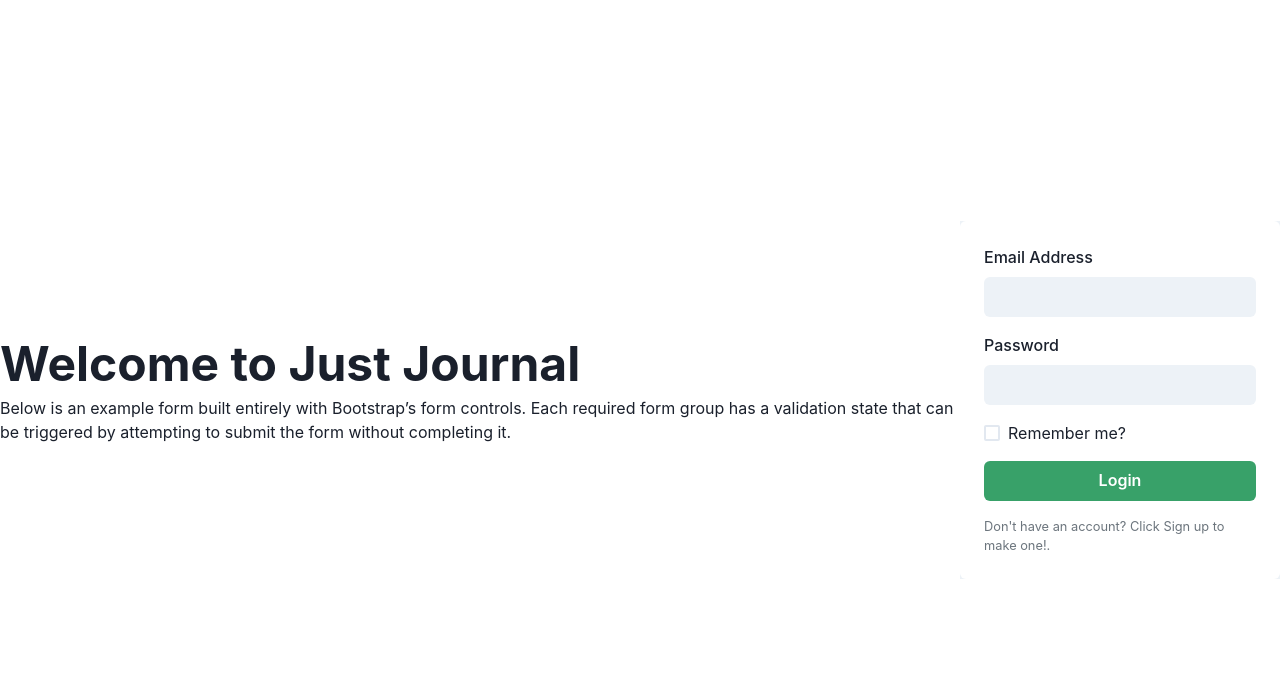
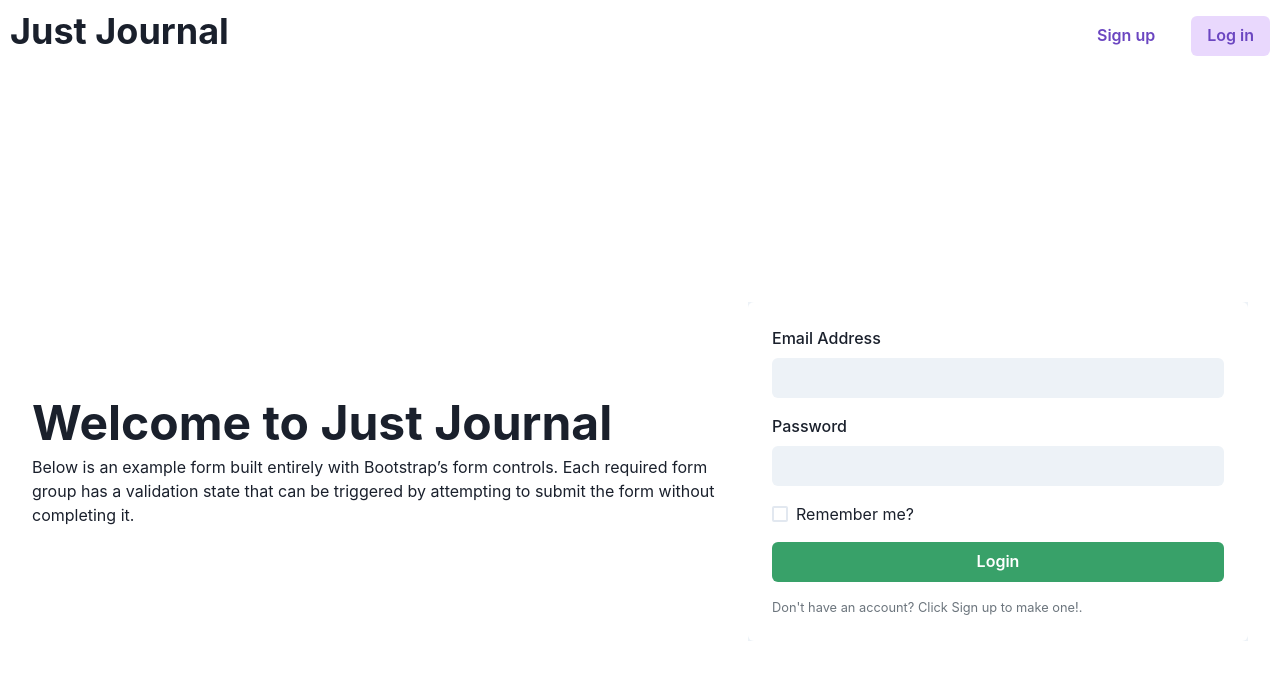
Before and after one commit to samudra-perera/JustJournal, a React (Create React App) app in the folder client/: page / in a window 1280 px wide. Shown: the top 680 px of the page. Built offline with nearby package versions, Linux system fonts and the light colour scheme; no server answers.

Commit message:
Added the home page navigation, added function to determine active state

```diff
--- /dev/null
+++ b/client/src/components/HomeNav.jsx
@@ -0,0 +1,54 @@
+import React, { useState } from "react";
+import { Link, useLocation } from "react-router-dom";
+import {
+  Box,
+  Button,
+  Flex,
+  Heading,
+  HStack,
+  Spacer,
+  Text,
+} from "@chakra-ui/react";
+
+const HomeNav = () => {
+  //
+  const location = useLocation();
+  //Setting the activeState of the button
+  //Checks the link URL params and if it equals then highlights the active class...default is the login state
+  const checkClick = (str) => {
+    if (str == location.pathname) {
+      return true;
+    } else {
+      return false;
+    }
+  };
+
+  return (
+    <Flex as="nav" p="10px" alignItems="center">
+      <Heading as="h1">Just Journal</Heading>
+      <Spacer />
+      <HStack spacing="20px">
+        <Link to="/signup">
+          <Button
+            colorScheme="purple"
+            isActive={checkClick("/signup")}
+            variant="ghost"
+          >
+            Sign up
+          </Button>
+        </Link>
+        <Link to="/">
+          <Button
+            colorScheme="purple"
+            isActive={checkClick("/")}
+            variant="ghost"
+          >
+            Log in
+          </Button>
+        </Link>
+      </HStack>
+    </Flex>
+  );
+};
+
+export default HomeNav;
--- a/client/src/components/Login.jsx
+++ b/client/src/components/Login.jsx
@@ -60,7 +60,7 @@ const Login = () => {
 
   return (
     <Flex bg="gray.100" align="center" justify="center">
-      <Box bg="white" p={6} rounded="md" w={80}>
+      <Box bg="white" p={6} rounded="md" w='500px'>
         <Formik initialValues={user} onSubmit={handleSubmit}>
           {({ handleSubmit, errors, touched }) => (
             <Form onSubmit={handleSubmit}>
--- a/client/src/pages/Home.jsx
+++ b/client/src/pages/Home.jsx
@@ -1,12 +1,15 @@
 import { Flex, Box, Center, Heading, Text } from "@chakra-ui/react";
 import React from "react";
 import { Outlet } from "react-router-dom";
+import HomeNav from "../components/HomeNav";
 
 //Use Chakra Grid system to dea;l with the seperation
 
 const Home = () => {
   return (
-    <Flex align="center" height="100vh">
+    <>
+      <HomeNav />
+      <Flex align="center" height="100vh" p={8}>
         <Flex flexWrap="wrap" direction="column">
           <Box>
             <Heading as="h2" size="2xl">
@@ -17,7 +20,8 @@ const Home = () => {
             <Text>
               Below is an example form built entirely with Bootstrap’s form
               controls. Each required form group has a validation state that can
-            be triggered by attempting to submit the form without completing it.
+              be triggered by attempting to submit the form without completing
+              it.
             </Text>
           </Box>
         </Flex>
@@ -26,6 +30,7 @@ const Home = () => {
           <Outlet />
         </Center>
       </Flex>
+    </>
   );
 };
 
```
Lines whose indentation alone changed are shown as unchanged.
